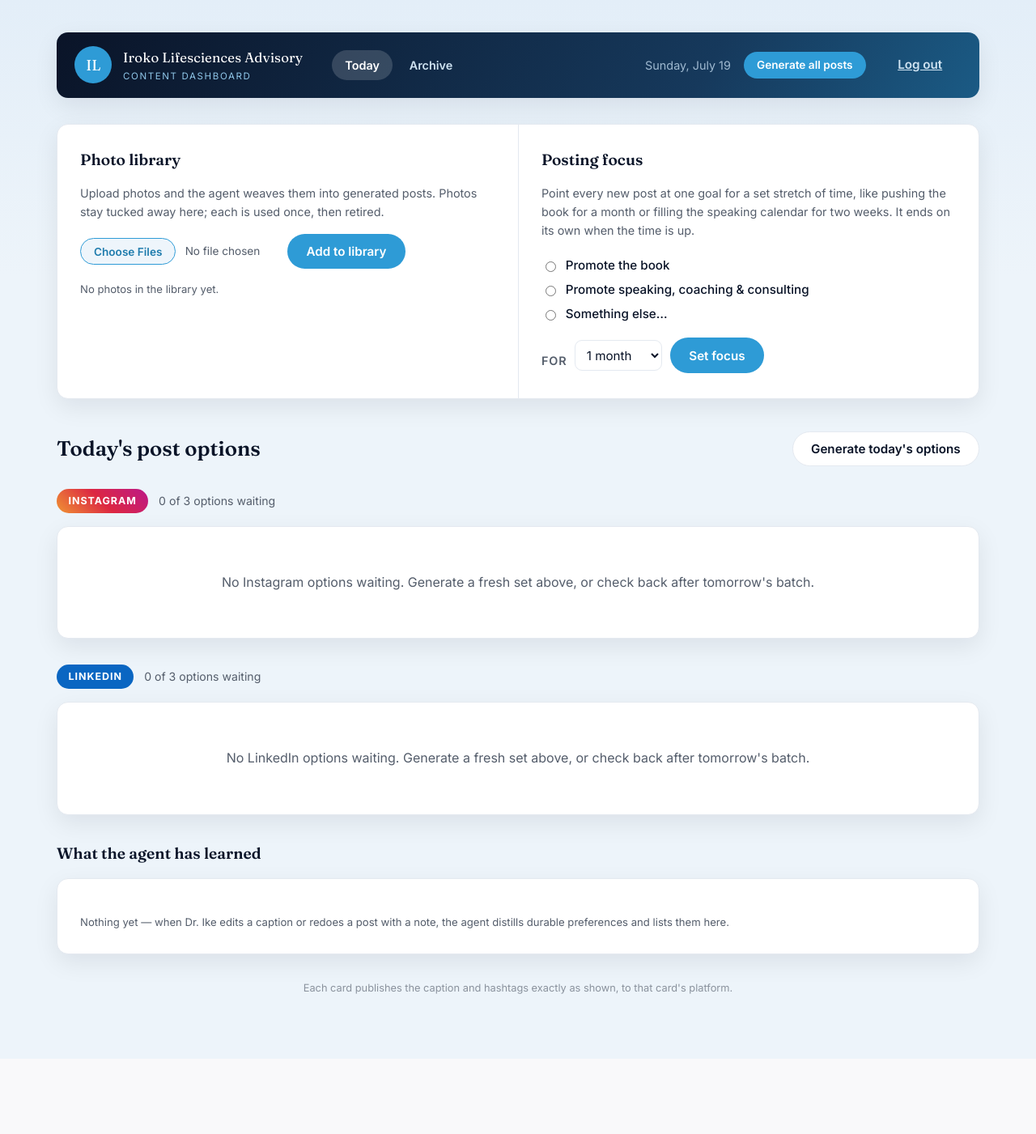
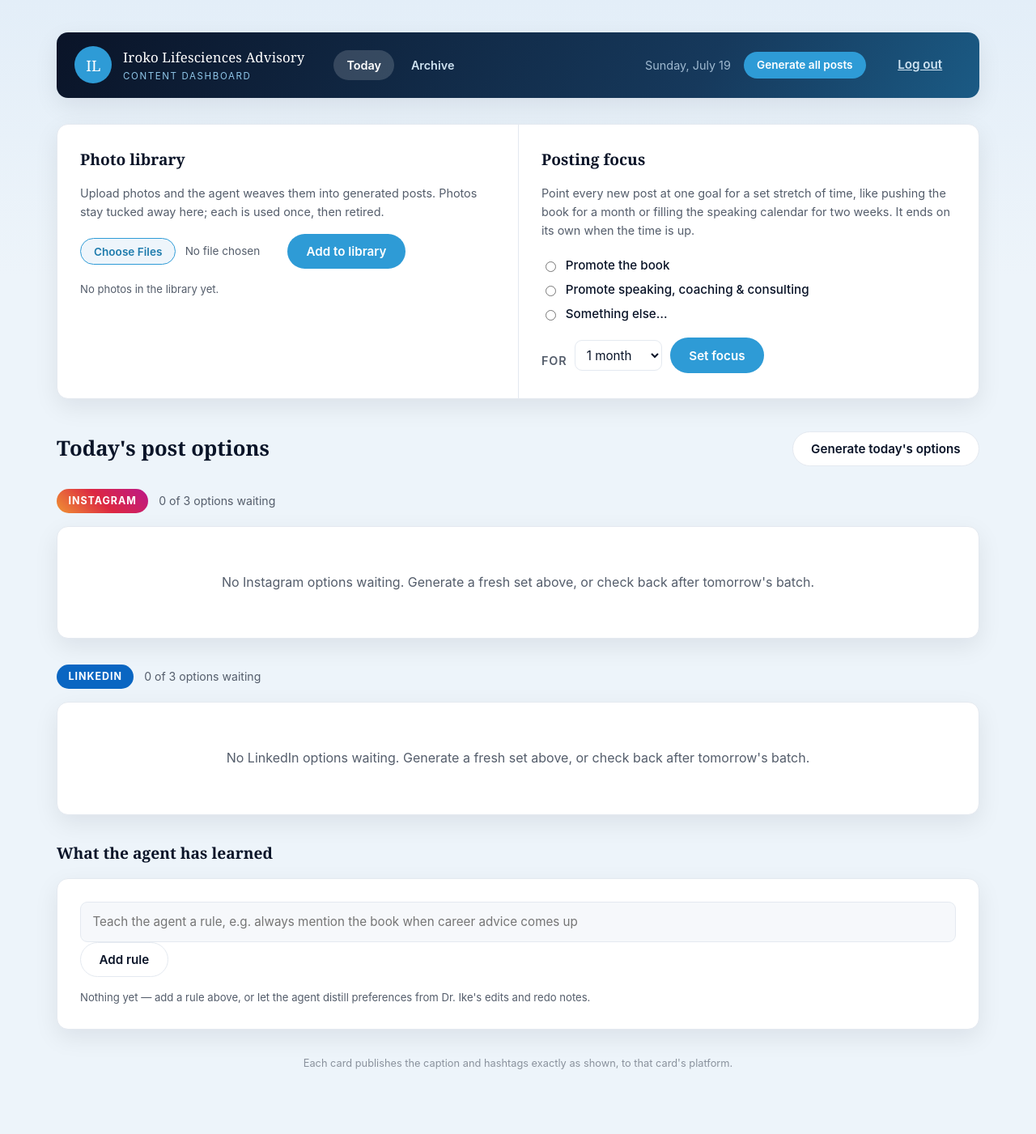
Before and after one commit to RJ-Automations1/ike-ig-agent, a Flask app: page / in a window 1280 px wide. Shown: the whole page at 81% size. Before the commit the page ends 1228 px from the top, so only its background shows below. Run offline with Flask 3, Linux system fonts and the light colour scheme; the visitor is signed in with stand-in values (Sample User, id 1); data that the repository does not hold is empty.

Commit message:
Save-for-later drafts + hand-written agent rules
Posts can be set aside into a persistent Saved for later section (slot frees up for a fresh option; publish/edit/remove any time; publish claim now accepts pending or saved). The learned-lessons panel gains an add-rule form so Dr. Ike can update the agent's specification directly (source=manual, tagged added-by-you).

Co-Authored-By: Claude Fable 5 <noreply@anthropic.com>

```diff
--- a/app.py
+++ b/app.py
@@ -326,6 +326,17 @@ def _pending_posts():
     )
 
 
+def _saved_posts():
+    """Drafts Dr. Ike set aside — they keep their slot-free life until he
+    publishes or removes them."""
+    return (
+        SessionLocal().query(Post)
+        .filter_by(status="saved")
+        .order_by(Post.created_at.desc())
+        .all()
+    )
+
+
 def _retire_legacy_drafts():
     """Pending drafts from a category set that no longer exists are rejected
     (their photos released) so the dashboard only shows current slots."""
@@ -349,7 +360,8 @@ def _top_up_options(theme=None):
     covered = {p.category for p in pending}
     # photo posts don't occupy a category slot
     missing = [c for c in CATEGORIES if c not in covered]
-    avoid = [p.caption for p in pending]
+    # saved drafts don't hold a slot, but new options should still differ from them
+    avoid = [p.caption for p in pending] + [p.caption for p in _saved_posts()]
     created, errors = [], []
     for category in missing:
         try:
@@ -492,6 +504,7 @@ def dashboard():
             for platform in PLATFORMS
         },
         pending_total=len(pending),
+        saved_posts=_saved_posts(),
         lessons=lessons,
         photo_counts=photo_counts,
         platform_labels=PLATFORM_LABELS,
@@ -555,7 +568,7 @@ def _post_text(caption, hashtags) -> str:
 def _apply_edits(session, post) -> str | None:
     """Apply form edits. Returns the pre-edit text if something changed."""
     caption = (request.form.get("caption") or "").strip()
-    if post.status != "pending" or not caption:
+    if post.status not in ("pending", "saved") or not caption:
         return None
     hashtags = (request.form.get("hashtags") or "").strip()
     before = _post_text(post.caption, post.hashtags)
@@ -572,7 +585,7 @@ def _apply_edits(session, post) -> str | None:
 def save(post_id):
     session = SessionLocal()
     post = _get_post_or_404(post_id)
-    if post.status != "pending":
+    if post.status not in ("pending", "saved"):
         flash("That post was already actioned.", "error")
     else:
         before = _apply_edits(session, post)
@@ -580,6 +593,45 @@ def save(post_id):
         if before:
             _record_correction("edit", post, before,
                                after=_post_text(post.caption, post.hashtags))
+    return redirect(url_for("dashboard"))
+
+
+@app.post("/post/<post_id>/save-later")
+@login_required
+def save_later(post_id):
+    session = SessionLocal()
+    post = _get_post_or_404(post_id)
+    _apply_edits(session, post)  # keep any edits he made before setting it aside
+    claimed = (
+        session.query(Post)
+        .filter_by(id=post.id, status="pending")
+        .update({"status": "saved"})
+    )
+    session.commit()
+    if claimed:
+        flash("Saved for later — it stays below until you publish or remove it, "
+              "and a fresh option can take its slot.", "ok")
+    else:
+        flash("That post was already actioned.", "error")
+    return redirect(url_for("dashboard"))
+
+
+@app.post("/post/<post_id>/discard")
+@login_required
+def discard(post_id):
+    session = SessionLocal()
+    post = _get_post_or_404(post_id)
+    claimed = (
+        session.query(Post)
+        .filter_by(id=post.id, status="saved")
+        .update({"status": "rejected"})
+    )
+    session.commit()
+    if claimed:
+        _release_photos(session, post)  # its photo goes back to the library
+        flash("Removed from saved posts.", "ok")
+    else:
+        flash("That post was already actioned.", "error")
     return redirect(url_for("dashboard"))
 
 
@@ -636,11 +688,12 @@ def publish(post_id):
         _record_correction("edit", post, before,
                            after=_post_text(post.caption, post.hashtags))
 
-    # atomic claim: only one request can move pending -> publishing
+    # atomic claim: only one request can move pending/saved -> publishing
     claimed = (
         session.query(Post)
-        .filter_by(id=post.id, status="pending")
-        .update({"status": "publishing", "approved_at": utcnow()})
+        .filter(Post.id == post.id, Post.status.in_(("pending", "saved")))
+        .update({"status": "publishing", "approved_at": utcnow()},
+                synchronize_session=False)
     )
     session.commit()
     if not claimed:
@@ -681,6 +734,22 @@ def publish(post_id):
 
 # ---------------------------------------------------------------- lessons
 
+@app.post("/lessons/add")
+@login_required
+def add_lesson():
+    """Dr. Ike (or Vernon) writes a rule directly — it steers every new post,
+    same as the distilled ones."""
+    text = (request.form.get("text") or "").strip()
+    if not text:
+        flash("Write the rule first.", "error")
+    else:
+        session = SessionLocal()
+        session.add(Lesson(category=None, text=text[:400], source="manual"))
+        session.commit()
+        flash("Rule added — every new post will follow it.", "ok")
+    return redirect(url_for("dashboard"))
+
+
 @app.post("/lessons/<lesson_id>/delete")
 @login_required
 def delete_lesson(lesson_id):
--- a/templates/dashboard.html
+++ b/templates/dashboard.html
@@ -5,8 +5,7 @@
   <meta name="viewport" content="width=device-width, initial-scale=1">
   <meta name="robots" content="noindex">
   <title>Dashboard — Iroko Lifesciences Advisory</title>
-  <link rel="preconnect" href="https://fonts.googleapis.com">
-  <link href="https://fonts.googleapis.com/css2?family=Inter:wght@400;500;600;700&family=Fraunces:opsz,wght@9..144,400;9..144,500;9..144,600&display=swap" rel="stylesheet">
+  <link rel="icon" type="image/png" href="{{ url_for('static', filename='favicon.png') }}">
   <link rel="stylesheet" href="{{ url_for('static', filename='brand.css') }}">
 </head>
 <body>
@@ -23,7 +22,7 @@
     <div class="card setup-card">
       <div class="setup-grid">
       <section class="setup-cell">
-        <h2 class="setup-head">Photo library</h2>
+        <h2 class="setup-head">Photo <span class="accent">library</span></h2>
         <form method="post" action="{{ url_for('upload_photos') }}"
               enctype="multipart/form-data" class="upload-form">
           <div class="upload-intro">
@@ -48,7 +47,7 @@
       </section>
 
       <section class="setup-cell">
-        <h2 class="setup-head">Posting focus</h2>
+        <h2 class="setup-head">Posting <span class="accent">focus</span></h2>
         {% if campaign %}
         <div class="campaign-active">
           <div class="campaign-row">
@@ -113,7 +112,7 @@
     </div>
 
     <div class="section-head">
-      <h1>Today's post options</h1>
+      <h1>Today's post <span class="accent">options</span></h1>
       {% if pending_total < daily_count %}
       <form method="post" action="{{ url_for('generate_batch') }}">
         <button class="btn btn-secondary"
@@ -166,6 +165,10 @@
                       formaction="{{ url_for('save', post_id=post.id) }}">
                 Save changes
               </button>
+              <button class="btn btn-secondary"
+                      formaction="{{ url_for('save_later', post_id=post.id) }}">
+                Save for later
+              </button>
               <button class="btn btn-ghost"
                       formaction="{{ url_for('redo', post_id=post.id) }}"
                       onclick="return confirm('Discard this option and generate a new one?');">
@@ -186,9 +189,59 @@
     {% endif %}
     {% endfor %}
 
-    <h2 class="history-head">What the agent has learned</h2>
+    {% if saved_posts %}
+    <h2 class="history-head">Saved for <span class="accent">later</span></h2>
+    <p class="meta saved-hint">These drafts stay here as long as you like — edit and publish
+      whenever the moment is right.</p>
+    <div class="options-grid">
+      {% for post in saved_posts %}
+      <div class="card option-card {{ post.platform }}" id="post-{{ post.id }}">
+        <img class="post-image" src="{{ post.image_url }}" alt="Post image: {{ post.image_text }}">
+        <div class="card-body">
+          <div class="eyebrow">
+            {% if post.category in categories %}{{ categories[post.category].label }}{% else %}Saved post{% endif %}
+            · {{ platform_labels[post.platform] }}
+          </div>
+          <p class="meta">Drafted {{ post.created_at.strftime('%b %-d, %H:%M UTC') }}</p>
+
+          <form method="post">
+            <label for="caption-{{ post.id }}">Caption</label>
+            <textarea id="caption-{{ post.id }}" name="caption" required>{{ post.caption }}</textarea>
+
+            <label for="hashtags-{{ post.id }}">Hashtags</label>
+            <textarea id="hashtags-{{ post.id }}" name="hashtags" class="hashtags-box">{{ post.hashtags }}</textarea>
+
+            <div class="actions">
+              <button class="btn btn-primary"
+                      formaction="{{ url_for('publish', post_id=post.id) }}"
+                      onclick="return confirm('Publish this post to {{ platform_labels[post.platform] }}?');">
+                Publish to {{ platform_labels[post.platform] }}
+              </button>
+              <button class="btn btn-secondary"
+                      formaction="{{ url_for('save', post_id=post.id) }}">
+                Save changes
+              </button>
+              <button class="btn btn-ghost"
+                      formaction="{{ url_for('discard', post_id=post.id) }}"
+                      onclick="return confirm('Remove this saved post for good?');">
+                Remove
+              </button>
+            </div>
+          </form>
+        </div>
+      </div>
+      {% endfor %}
+    </div>
+    {% endif %}
+
+    <h2 class="history-head">What the agent has <span class="accent">learned</span></h2>
     <div class="card">
       <div class="card-body">
+        <form method="post" action="{{ url_for('add_lesson') }}" class="lesson-add">
+          <input type="text" name="text" required
+                 placeholder="Teach the agent a rule, e.g. always mention the book when career advice comes up">
+          <button class="btn btn-secondary">Add rule</button>
+        </form>
         {% if lessons %}
         <ul class="lessons">
           {% for lesson in lessons %}
@@ -196,7 +249,7 @@
             <span class="lesson-text">{{ lesson.text }}</span>
             <span class="lesson-meta">
               {{ categories[lesson.category].label if lesson.category in categories else 'All posts' }}
-              · from {{ 'an edit' if lesson.source == 'edit' else 'a redo note' }}
+              {% if lesson.source == 'edit' %}· from an edit{% elif lesson.source == 'redo' %}· from a redo note{% else %}· added by you{% endif %}
             </span>
             <form method="post" action="{{ url_for('delete_lesson', lesson_id=lesson.id) }}">
               <button class="btn-x" title="Forget this lesson"
@@ -205,9 +258,9 @@
           </li>
           {% endfor %}
         </ul>
-        <p class="meta lessons-hint">These rules were learned from Dr. Ike's edits and redo notes, and steer every new post. Delete any that are wrong.</p>
+        <p class="meta lessons-hint">These rules steer every new post — some the agent learned from Dr. Ike's edits and redo notes, some added by hand above. Delete any that are wrong.</p>
         {% else %}
-        <p class="meta lessons-hint">Nothing yet — when Dr. Ike edits a caption or redoes a post with a note, the agent distills durable preferences and lists them here.</p>
+        <p class="meta lessons-hint">Nothing yet — add a rule above, or let the agent distill preferences from Dr. Ike's edits and redo notes.</p>
         {% endif %}
       </div>
     </div>
```
